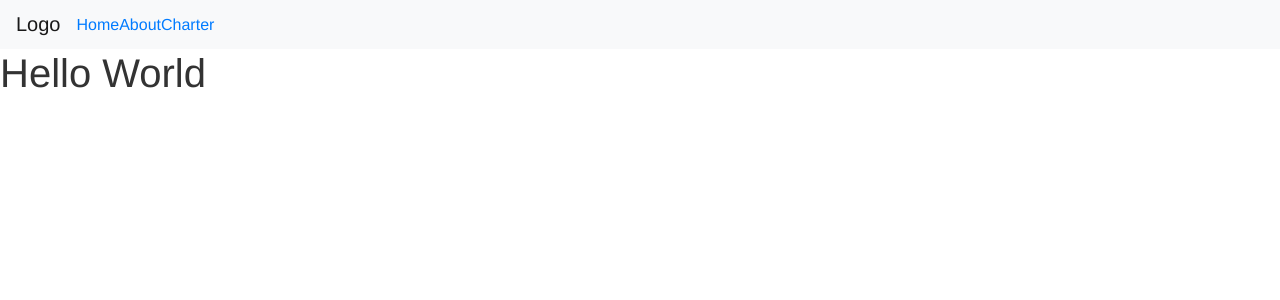
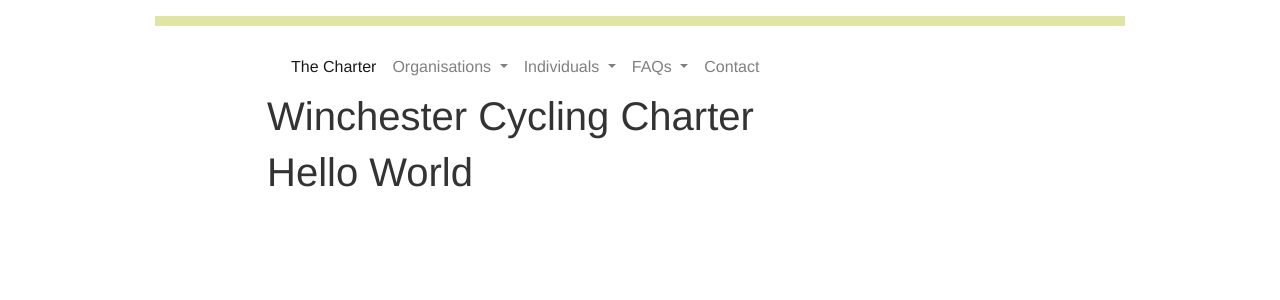
Before and after one commit to winchestercyclingcharter/winchestercyclingcharter.github.io, a Jekyll site: the page built from index.html, in a window 1280 px wide. Shown: the top 300 px of the page. Built offline with Jekyll 4.4.1, drawn with Linux system fonts in a browser that asks for light colours; nearby versions of some CDN libraries.

Commit message:
interim changes

```diff
--- a/_includes/navbar.html
+++ b/_includes/navbar.html
@@ -1,13 +1,47 @@
-<nav class="navbar navbar-expand-lg navbar-light bg-light">
-    <a class="navbar-brand" href="#">Logo</a>
+<nav class="navbar navbar-expand-lg navbar-light">
     <button class="navbar-toggler" type="button" data-toggle="collapse" data-target="#navbarNavAltMarkup" aria-controls="navbarNavAltMarkup" aria-expanded="false" aria-label="Toggle navigation">
       <span class="navbar-toggler-icon"></span>
     </button>
     <div class="collapse navbar-collapse" id="navbarNavAltMarkup">
-      <div class="navbar-nav">
-        {% for item in site.data.navbar %}
-            <a href="{{ item.link }}"> {{ item.name }}</a>
-        {% endfor %}
-      </div>
+      <ul class="navbar-nav mr-auto">
+        <li class="nav-item active">
+          <a class="nav-link" href="/charter">The Charter<span class="sr-only">(current)</span></a>
+        </li>
+
+        <li class="nav-item dropdown">
+          <a class="nav-link dropdown-toggle" href="#" id="navbarDropdown" role="button" data-toggle="dropdown" aria-haspopup="true" aria-expanded="false">
+            Organisations
+          </a>
+          <div class="dropdown-menu" aria-labelledby="navbarDropdown">
+            <a class="dropdown-item" href="/organisations/form">Organisation Support Form</a>
+            <a class="dropdown-item" href="/organisations/signatories">Signatories</a>
+          </div>
+        </li>
+
+        <li class="nav-item dropdown">
+          <a class="nav-link dropdown-toggle" href="#" id="navbarDropdown" role="button" data-toggle="dropdown" aria-haspopup="true" aria-expanded="false">
+            Individuals
+          </a>
+          <div class="dropdown-menu" aria-labelledby="navbarDropdown">
+            <a class="dropdown-item" href="/individuals/form">Individual Support Form</a>
+            <a class="dropdown-item" href="/individuals/signatories">Signatories</a>
+          </div>
+        </li>
+
+        <li class="nav-item dropdown">
+          <a class="nav-link dropdown-toggle" href="#" id="navbarDropdown" role="button" data-toggle="dropdown" aria-haspopup="true" aria-expanded="false">
+            FAQs
+          </a>
+          <div class="dropdown-menu" aria-labelledby="navbarDropdown">
+            <a class="dropdown-item" href="/faqs">FAQs</a>
+            <a class="dropdown-item" href="/faqs/privacy-policy">Privacy Policy</a>
+          </div>
+        </li>
+
+        <li class="nav-item">
+          <a class="nav-link" href="/contact">Contact</a>
+        </li>
+
+      </ul>
     </div>
   </nav>
--- a/_layouts/default.html
+++ b/_layouts/default.html
@@ -10,8 +10,17 @@
     {% seo %}
   </head>
   <body>
-    {% include navbar.html %}
-    {{ content}}
-    {% include footer.html %}
+    <div class="container-fluid">
+      <div class="container-fluid narrowed">
+      <hr/>
+        <div class="container-fluid narrowed">
+        {% include navbar.html %}
+          <h1>Winchester Cycling Charter</h1>
+          <table style="width:100%"></table>
+          {{ content}}
+          {% include footer.html %}
+        </div>
+      </div>
+    </div>
   </body>
 </html>
--- a/assets/css/main.scss
+++ b/assets/css/main.scss
@@ -10,3 +10,14 @@ body {
   font: 100% $font-stack;
   color: $primary-color;
 }
+
+hr {
+  border-top: 10px solid #e0e4a5;
+
+}
+
+.narrowed {
+  width: 80%;
+}
+
+h1 {width:100%}
```
Also changed, not shown: _data/navbar.yml (+25 -6 lines).
